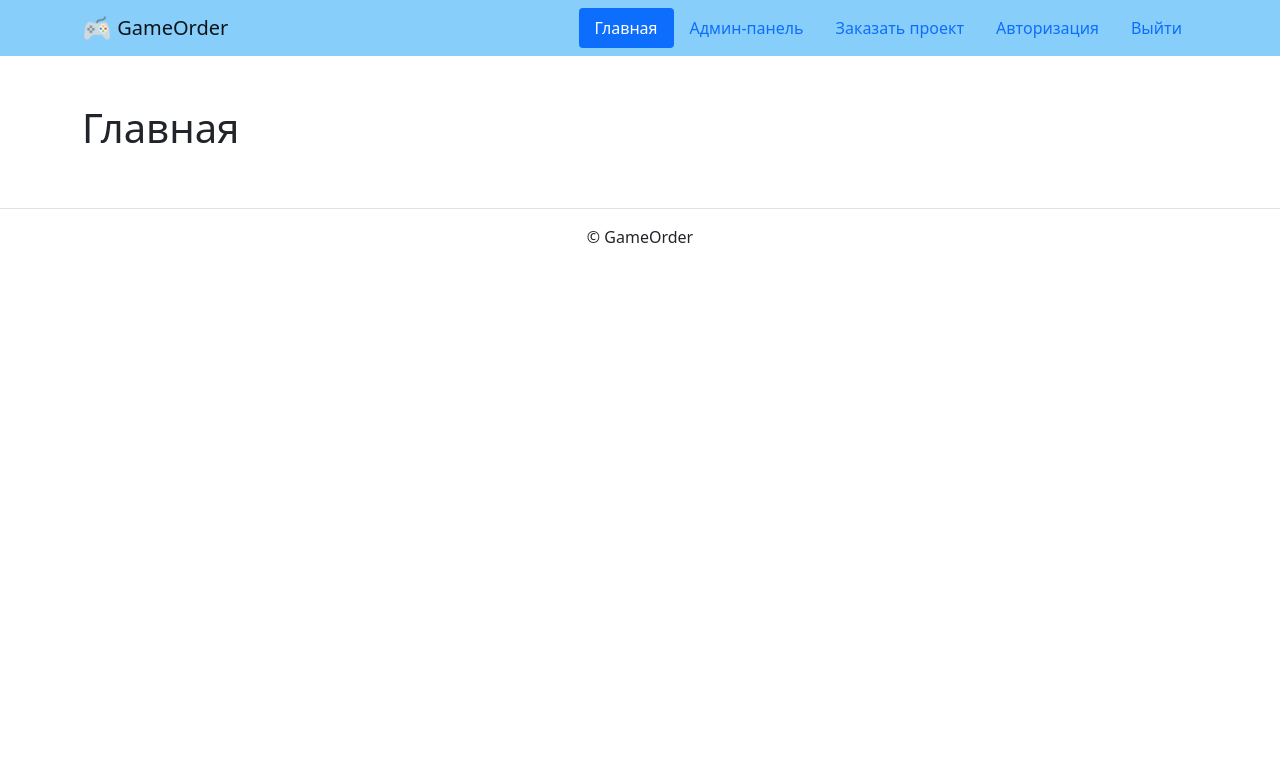
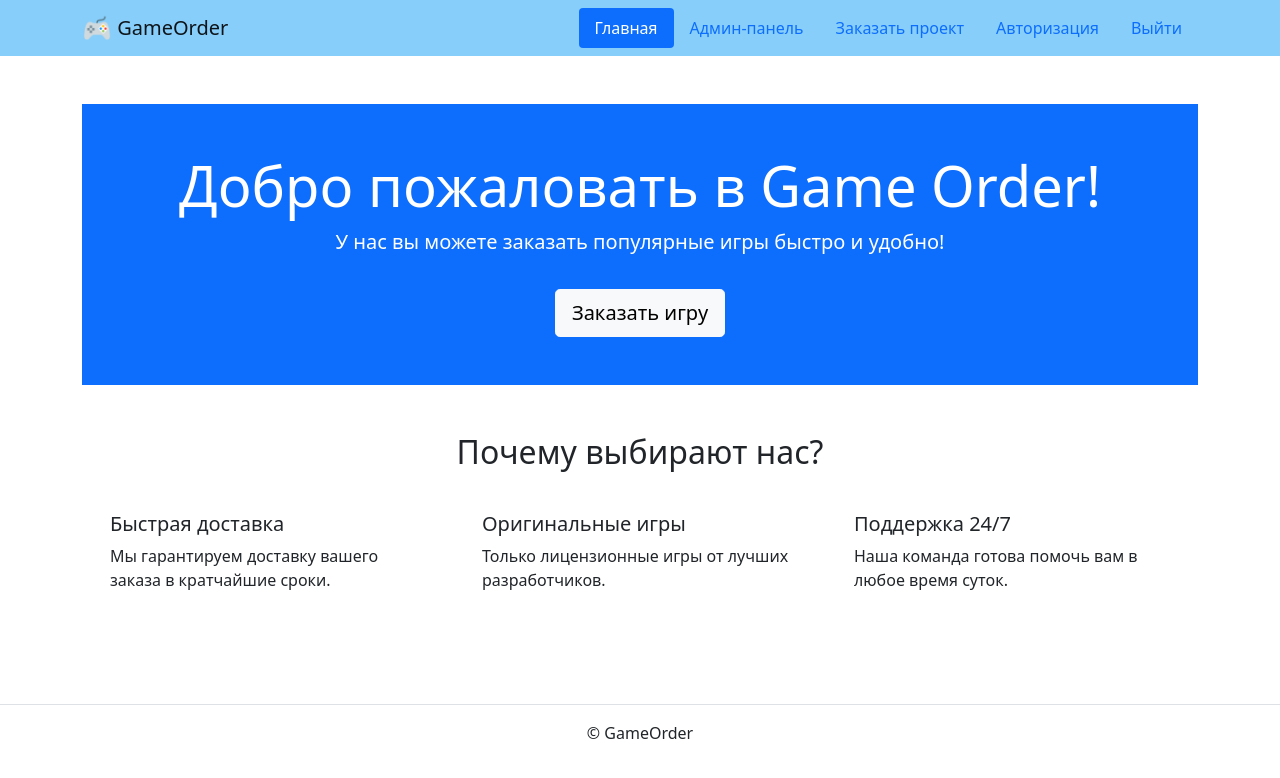
Before and after one commit to HollowKaeden/GameOrder, a Django app: page / in a window 1280 px wide. Shown: the top 778 px of the page. Run offline with Django 5.2, Linux system fonts and the light colour scheme; some libraries are stand-ins or nearby versions.

Commit message:
Decorate index page

```diff
--- a/GameOrder/templates/main/index.html
+++ b/GameOrder/templates/main/index.html
@@ -4,5 +4,43 @@
   Главная
 {% endblock %}
 {% block content %}
-  <h1>Главная</h1>
+  <section class="bg-primary text-white text-center py-5">
+    <div class="container">
+      <h1 class="display-4">Добро пожаловать в Game Order!</h1>
+      <p class="lead">У нас вы можете заказать популярные игры быстро и удобно!</p>
+      <a href="{% url 'order_page:order' %}" class="btn btn-light btn-lg mt-3">Заказать игру</a>
+    </div>
+  </section>
+
+  <section id="features" class="py-5">
+    <div class="container">
+      <h2 class="text-center mb-4">Почему выбирают нас?</h2>
+      <div class="row">
+        <div class="col-md-4">
+          <div class="card border-0">
+            <div class="card-body">
+              <h5 class="card-title">Быстрая доставка</h5>
+              <p class="card-text">Мы гарантируем доставку вашего заказа в кратчайшие сроки.</p>
+            </div>
+          </div>
+        </div>
+        <div class="col-md-4">
+          <div class="card border-0">
+            <div class="card-body">
+              <h5 class="card-title">Оригинальные игры</h5>
+              <p class="card-text">Только лицензионные игры от лучших разработчиков.</p>
+            </div>
+          </div>
+        </div>
+        <div class="col-md-4">
+          <div class="card border-0">
+            <div class="card-body">
+              <h5 class="card-title">Поддержка 24/7</h5>
+              <p class="card-text">Наша команда готова помочь вам в любое время суток.</p>
+            </div>
+          </div>
+        </div>
+      </div>
+    </div>
+  </section>
 {% endblock %}
```
